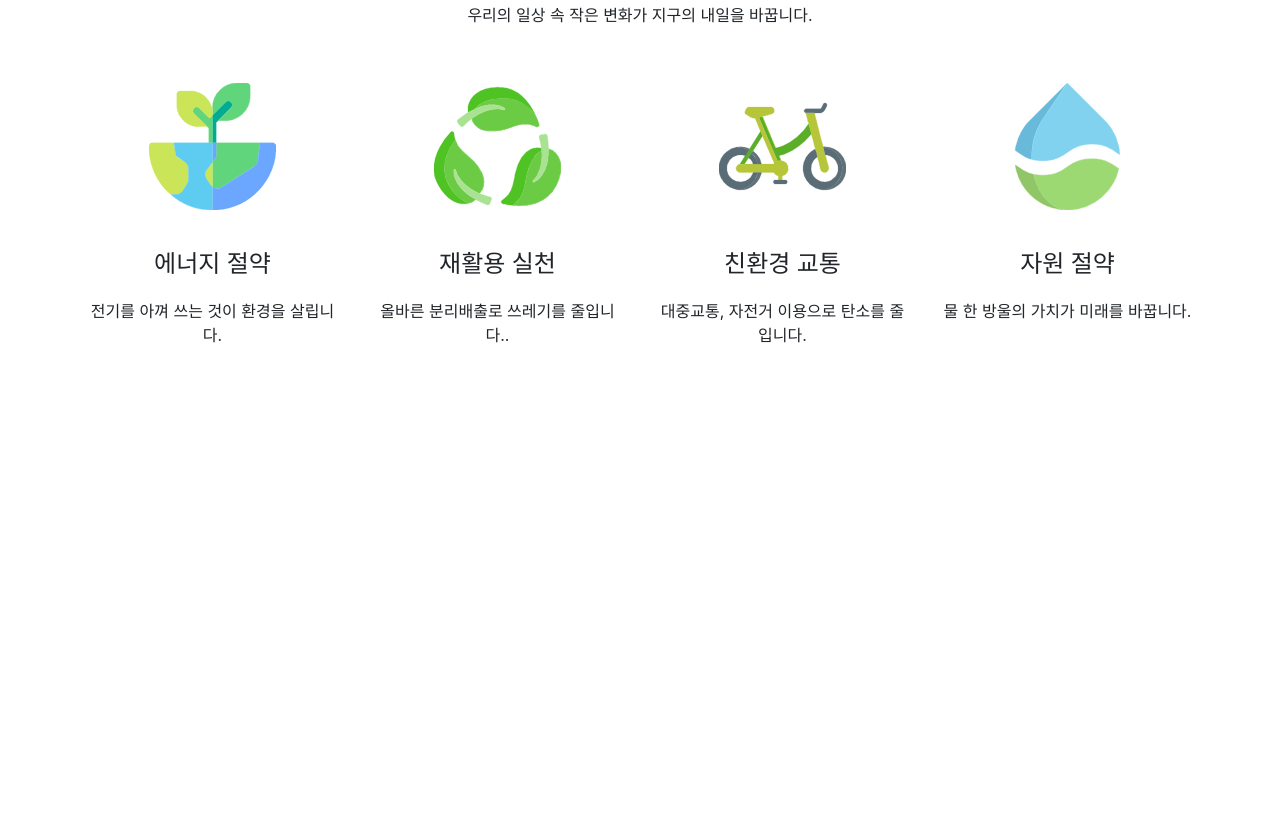
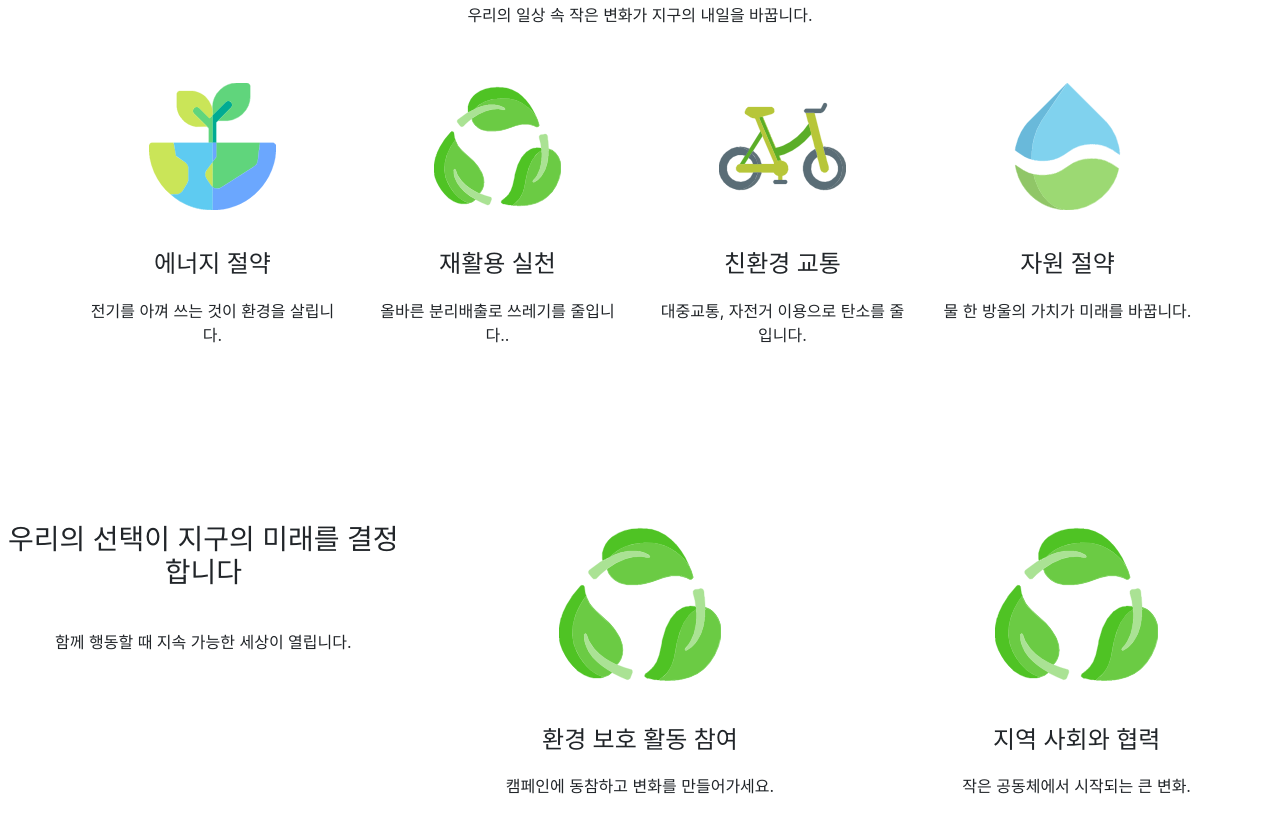
Before and after one commit to taemin2336/sample, a plain HTML site: page index.html in a window 1280 px wide. Shown: the part 891-1705 px from the top of the page. Before the commit the page ends 1374 px from the top, so only its background shows below. Drawn offline with nearby package versions, Linux system fonts and the light colour scheme.

Commit message:
하단 완성
하단 완성

```diff
--- a/assets/css/style.css
+++ b/assets/css/style.css
@@ -18,6 +18,8 @@
    padding: 10px 15px;
    border: 1px solid #fff;
    border-radius: 100px;
+   color: rgb(8, 8, 8);
+   background-color: rgb(209, 255, 188);
 }
 
 .backImg1 {
@@ -65,3 +67,7 @@
 .service img {
    width: 50%;
 }
+
+.campaign img {
+   width: 40%;
+}
--- a/index.html
+++ b/index.html
@@ -87,6 +87,28 @@
             </div>
          </div>
       </section>
+      <section class="row text-center mt-40">
+         <div class="col-md-4">
+            <div class="campaign">
+               <h3>우리의 선택이 지구의 미래를 결정합니다</h3>
+               <p class="mt-40">함께 행동할 때 지속 가능한 세상이 열립니다.</p>
+            </div>
+         </div>
+         <div class="col-md-4">
+            <div class="campaign">
+               <img src="assets/images/icon/biodegradable.svg" alt="아이콘" />
+               <h4 class="mt-40">환경 보호 활동 참여</h4>
+               <p class="mt-20">캠페인에 동참하고 변화를 만들어가세요.</p>
+            </div>
+         </div>
+         <div class="col-md-4">
+            <div class="campaign">
+               <img src="assets/images/icon/biodegradable.svg" alt="아이콘" />
+               <h4 class="mt-40">지역 사회와 협력</h4>
+               <p class="mt-20">작은 공동체에서 시작되는 큰 변화.</p>
+            </div>
+         </div>
+      </section>
       <script src="assets/js/jquery.slim.min.js"></script>
       <script src="assets/js/bootstrap.bundle.min.js"></script>
       <script src="https://cdn.jsdelivr.net/npm/swiper@11/swiper-bundle.min.js"></script>
```
